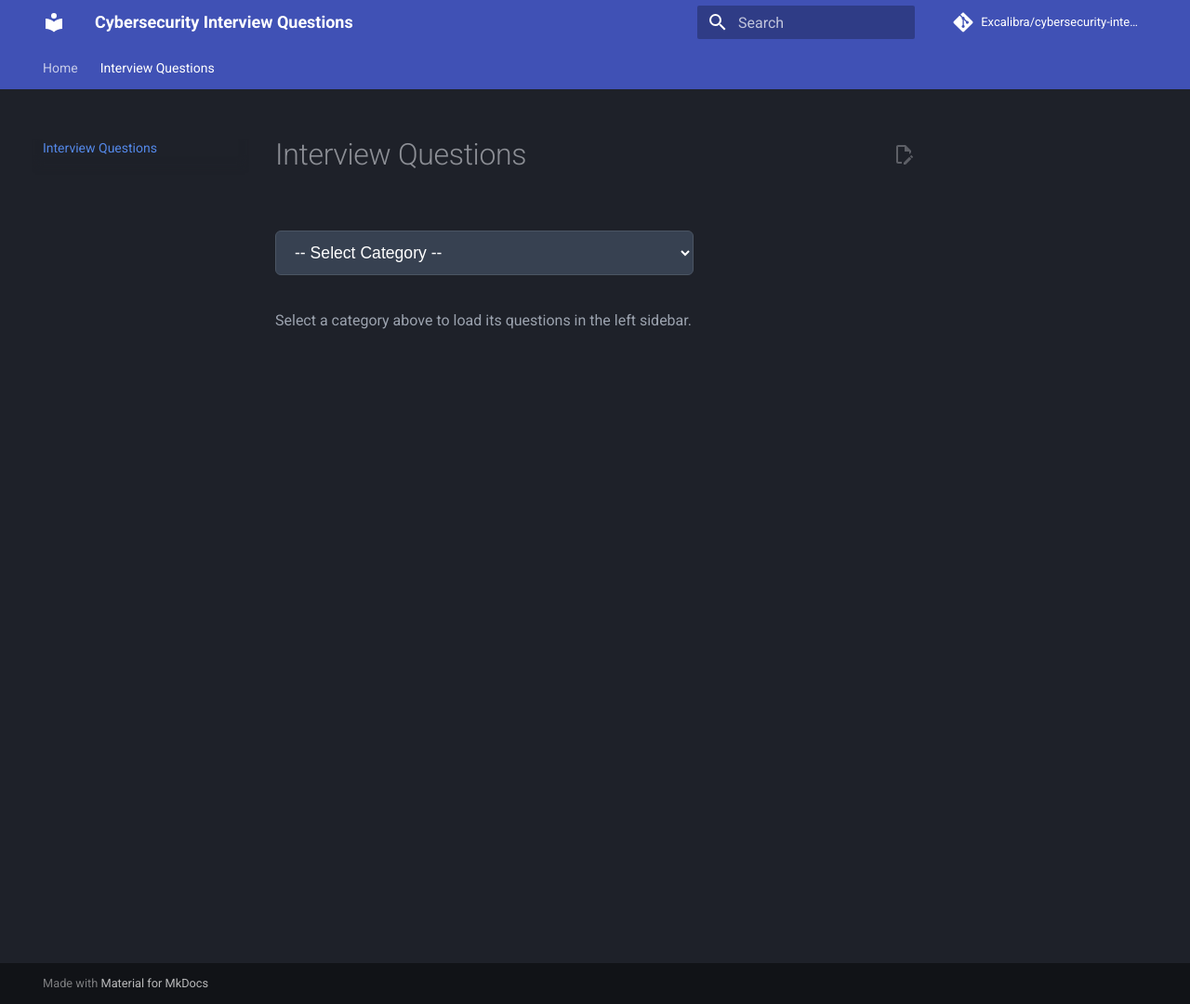
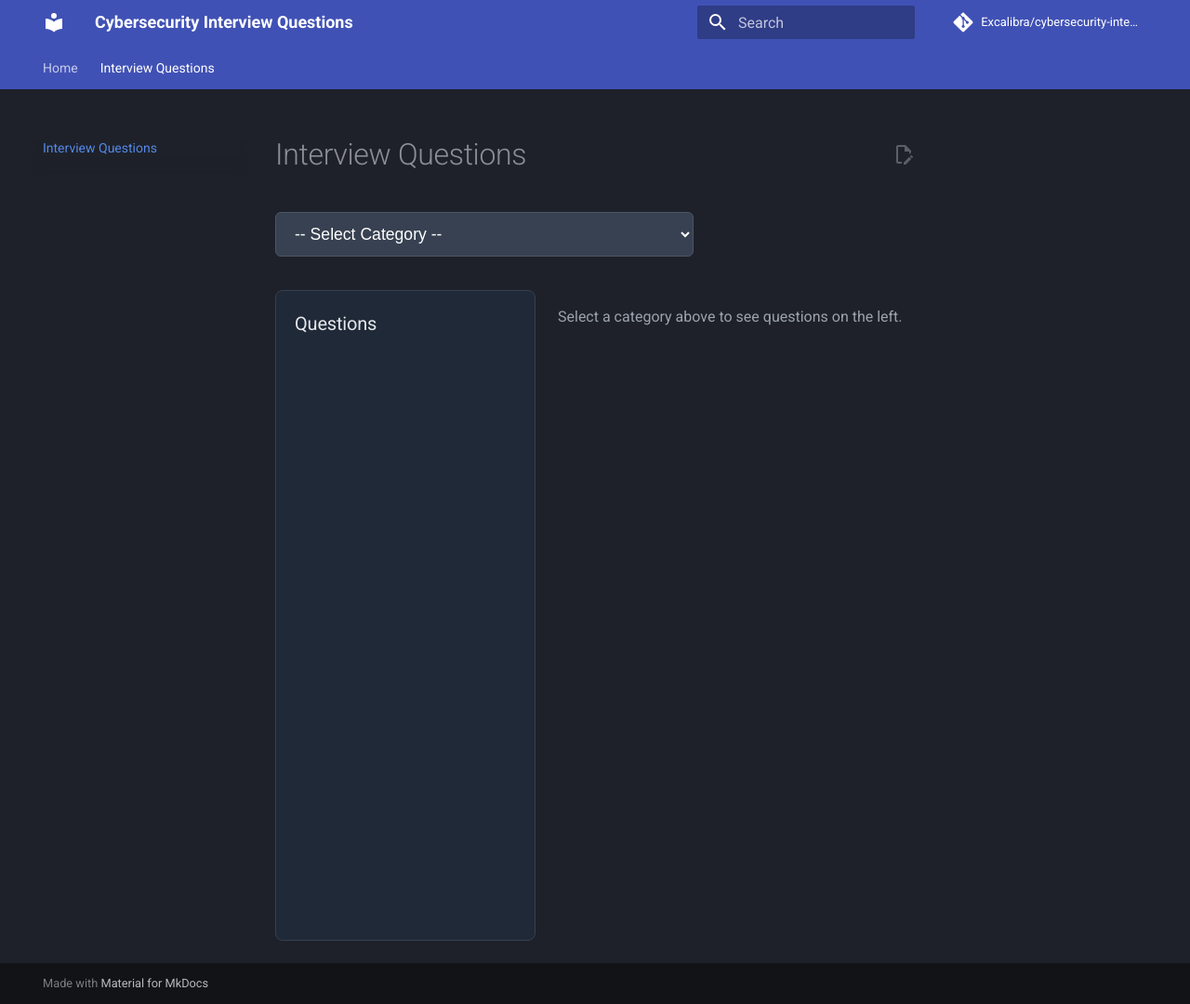
Before and after one commit to Excalibra/cybersecurity-interview-questions, an MkDocs documentation site: the page built from docs/questions/index.md, in a window 1280 px wide and 1080 px high. Shown: the whole window at 93% size. Built offline with MkDocs 1.6.1 and Material for MkDocs 9.7.7, drawn with Linux system fonts in a browser that asks for light colours; comment, search, counter and statistics services are not loaded.

Commit message:
Update index.md

```diff
--- a/docs/questions/index.md
+++ b/docs/questions/index.md
@@ -1,10 +1,21 @@
 # Interview Questions
 
-<select id="category-selector" style="width:100%; max-width:450px; padding:12px 16px; font-size:1.1em; background:#374151; color:white; border:1px solid #4b5563; border-radius:6px; margin:20px 0;">
+<select id="category-selector" style="width:100%; max-width:450px; padding:12px 16px; font-size:1.1em; background:#374151; color:white; border:1px solid #4b5563; border-radius:6px; margin-bottom:20px;">
   <option value="">-- Select Category --</option>
   <option value="web">Web Application Penetration Testing</option>
   <option value="red">Red Team Operations</option>
   <option value="seceng">Security Engineer</option>
 </select>
 
-<p style="color:#9ca3af;">Select a category above to load its questions in the left sidebar.</p>
+<div style="display: flex; gap: 24px;">
+  <!-- Simulated Left Sidebar (this is the dynamic part) -->
+  <div id="dynamic-sidebar" style="width: 280px; background: #1f2937; padding: 20px; border-radius: 8px; border: 1px solid #374151; min-height: 700px; flex-shrink: 0;">
+    <h3 style="margin: 0 0 16px 0; color: #e5e7eb;">Questions</h3>
+    <div id="questions-list" style="font-size: 0.95em;"></div>
+  </div>
+
+  <!-- Main Area -->
+  <div id="main-area" style="flex: 1;">
+    <p style="color: #9ca3af;">Select a category above to see questions on the left.</p>
+  </div>
+</div>
```
